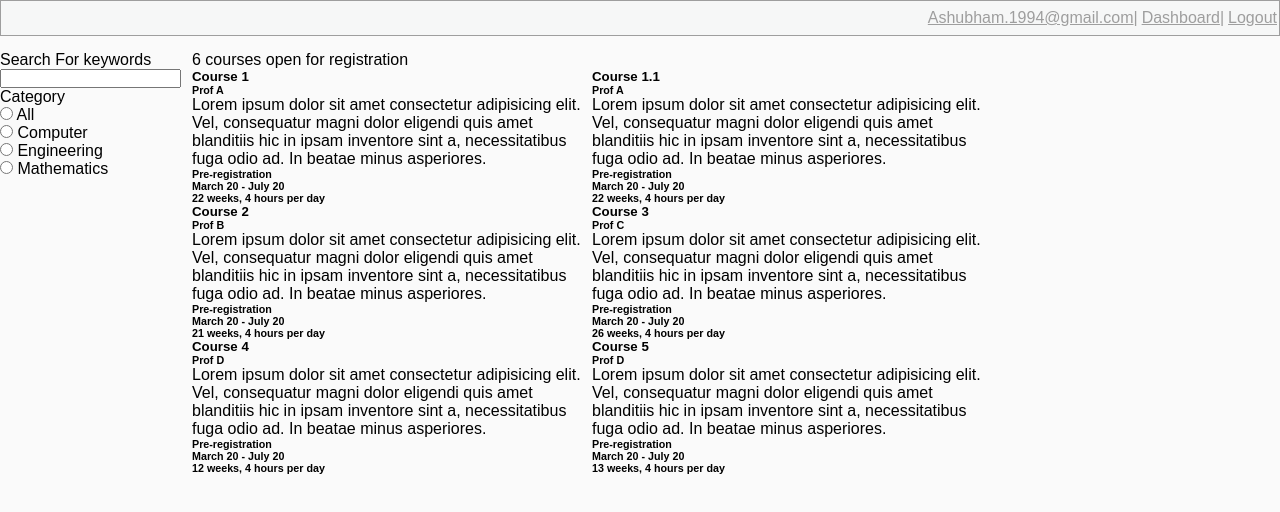
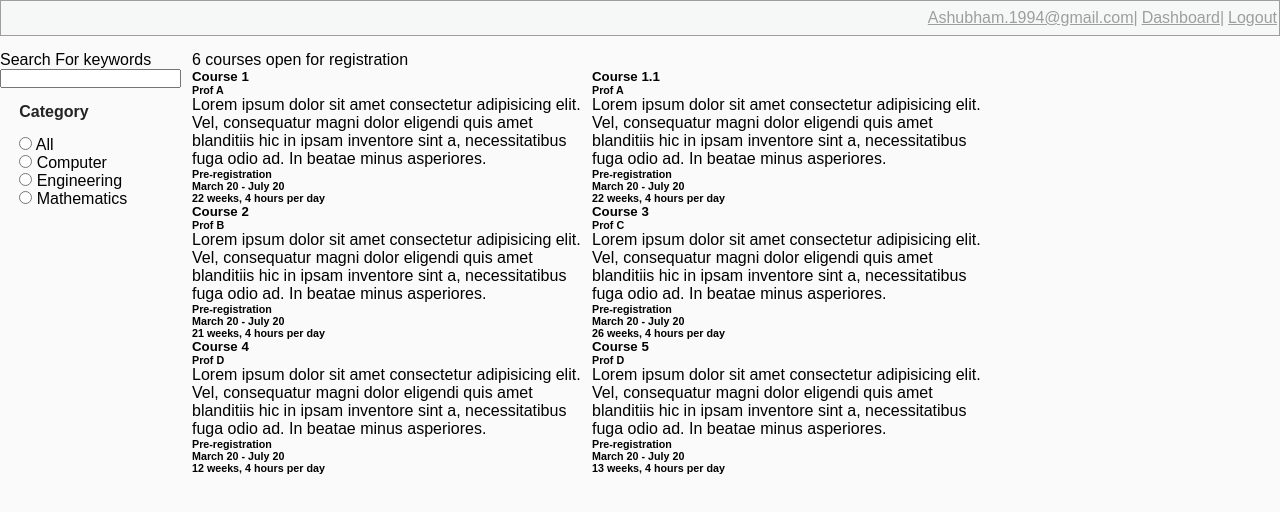
Before and after one commit to shubhamArora15/course-catalog, an Angular app: page /home in a window 1280 px wide. Shown: the top 512 px of the page. Built offline with nearby package versions, Linux system fonts and the light colour scheme.

Commit message:
category css file added

```diff
--- a/src/app/home/courses-categories/courses-categories.component.css
+++ b/src/app/home/courses-categories/courses-categories.component.css
@@ -0,0 +1,15 @@
+p {
+    color:#242424;
+    font-weight: bold;
+    margin-bottom: 15px;
+}
+
+.categories {
+    width: 80%;
+    margin: auto;
+    margin-top:15px;
+}
+
+ul {
+    list-style-type: none;
+}
--- a/src/app/home/courses-categories/courses-categories.component.html
+++ b/src/app/home/courses-categories/courses-categories.component.html
@@ -1,5 +1,5 @@
-<p>Category</p>
-<form>
+<div class="categories">
+    <p>Category</p>
     <ul>
         <li *ngFor="let item of categories;let i = index;">
             <span>
@@ -9,4 +9,4 @@
             </span>
         </li>
     </ul>
-</form>
+</div>
```
